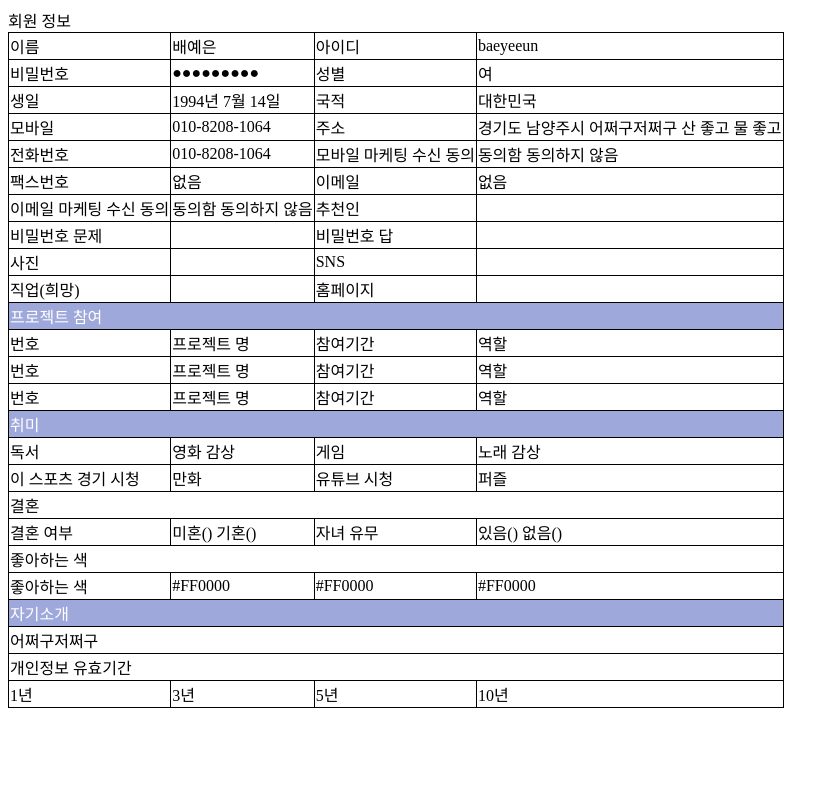
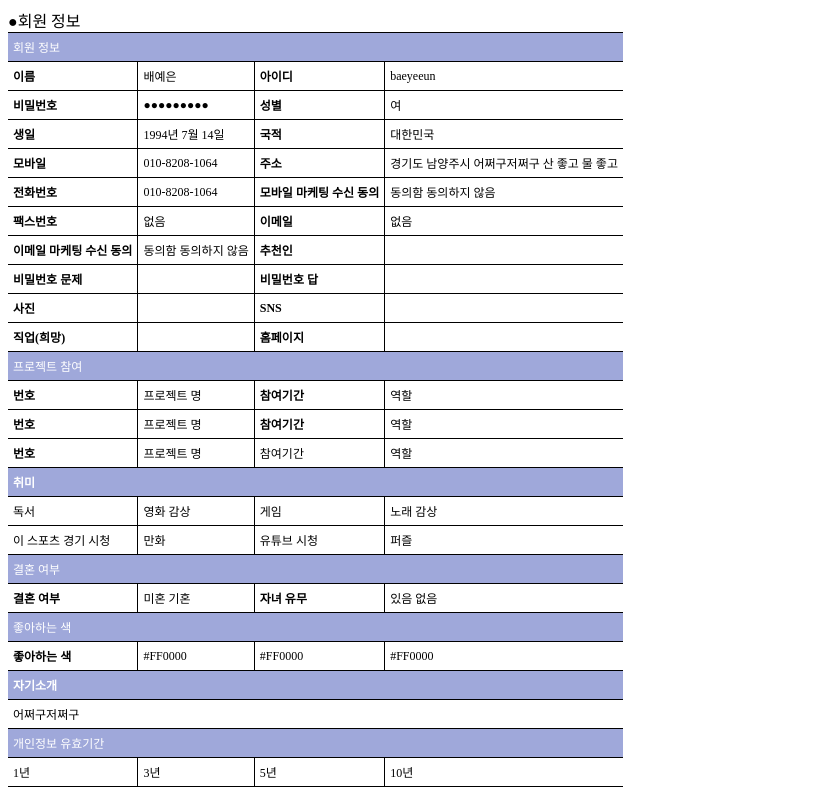
Before and after one commit to baeyeeun/prj_aspeaz, a plain HTML site: page public/apple/member/memberView.html in a window 1280 px wide. Shown: the whole page, without its empty margins (0-839 px from the left). Drawn offline with Linux system fonts and the light colour scheme.

Commit message:
ㄴㄹㄴㅇㄹ

```diff
--- a/public/apple/member/memberView.html
+++ b/public/apple/member/memberView.html
@@ -9,100 +9,115 @@
 <title>배예은</title>
 
 <style>
-	table, th,td{
+	table{
+		border : 1px solid black;
+		border-collapse:collapse;
+		border-right : hidden!important;
+		border-left : hidden!important;
+		/*원하는 방향으로만 하고 싶다면 right, left 지정*/
+		}
+	tr, td{
 		border : 1px solid black;
 		border-collapse:collapse;
 
-		}
+		padding:5px;
+
+		font-size:12px;
+		/* border-right : hidden!important;
+		 선 숨기기 */
+	}
 </style>
 
 </head>
 
 <body>
-<table border="1">회원 정보
+<table border="1">●회원 정보
     <tr>
-        <td >이름</td>
+    	<td colspan="4" bgcolor="#9FA8DA"><font color="#FFFFFF">회원 정보</font></td>
+    </tr>
+    <tr>
+        <td><b>이름</b></td>
         <td>배예은</td>
-        <td>아이디</td>
+        <td><b>아이디</b></td>
         <td>baeyeeun</td>
     </tr>
     <tr>
-        <td>비밀번호</td>
+        <td><b>비밀번호</b></td>
         <td>●●●●●●●●●</td>
-        <td>성별</td>
+        <td><b>성별</b></td>
         <td>여</td>
     </tr>
     <tr>
-        <td>생일</td>
+        <td><b>생일</b></td>
         <td>1994년 7월 14일</td>
-        <td>국적</td>
+        <td><b>국적</b></td>
         <td>대한민국</td>
     </tr>
     <tr>
-        <td>모바일</td>
+        <td><b>모바일</b></td>
         <td>010-8208-1064</td>
-        <td>주소</td>
+        <td><b>주소</b></td>
         <td>경기도 남양주시 어쩌구저쩌구 산 좋고 물 좋고</td>
     </tr>
     <tr>
-        <td>전화번호</td>
+        <td><b>전화번호</b></td>
         <td>010-8208-1064</td>
-        <td>모바일 마케팅 수신 동의</td>
+        <td><b>모바일 마케팅 수신 동의</b></td>
         <td>동의함  동의하지 않음</td>
     </tr>
     <tr>
-        <td>팩스번호</td>
+        <td><b>팩스번호</b></td>
         <td>없음</td>
-        <td>이메일</td>
+        <td><b>이메일</b></td>
         <td>없음</td>
     </tr>
     <tr>
-        <td>이메일 마케팅 수신 동의</td>
+        <td><b>이메일 마케팅 수신 동의</b></td>
         <td>동의함  동의하지 않음</td>
-        <td>추천인</td>
+        <td><b>추천인</b></td>
         <td></td>
     </tr>
     <tr>
-        <td>비밀번호 문제</td>
+        <td><b>비밀번호 문제</b></td>
         <td></td>
-        <td>비밀번호 답</td>
+        <td><b>비밀번호 답</b></td>
         <td></td>
     </tr>
     <tr>
-        <td>사진</td>
+        <td><b>사진</b></td>
         <td></td>
-        <td>SNS</td>
+        <td><b>SNS</b></td>
         <td></td>
     </tr>
      <tr>
-        <td>직업(희망)</td>
+        <td><b>직업(희망)</b></td>
         <td></td>
-        <td>홈페이지</td>
+        <td><b>홈페이지</b></td>
         <td></td>
     </tr>
 	<tr>
 	<td colspan="4" bgcolor="#9FA8DA"><font color="#FFFFFF">프로젝트 참여</font></td>
 	</tr>
 	<tr>
-		<td>번호</td>
+		<td><b>번호</b></td>
 		<td>프로젝트 명</td>
-		<td>참여기간</td>
+		<td><b>참여기간</b></td>
 		<td>역할</td>
 	</tr>
 	<tr>
-		<td>번호</td>
+		<td><b>번호</b></td>
 		<td>프로젝트 명</td>
-		<td>참여기간</td>
+		<td><b>참여기간</b></td>
 		<td>역할</td>
 	</tr>
 	<tr>
-		<td>번호</td>
+		<td><b>번호</b></td>
 		<td>프로젝트 명</td>
 		<td>참여기간</td>
 		<td>역할</td>
 	</tr>
 
-	<td colspan="4" bgcolor="#9FA8DA"><font color="#FFFFFF">취미</font></td>
+	<td colspan="4" bgcolor="#9FA8DA"><font color="#FFFFFF"><b>취미</b></font></td>
 	<tr>
 		<td>독서</td>
 		<td>영화 감상</td>
@@ -116,30 +131,30 @@
 		<td>퍼즐</td>
 	</tr>
 
-	<td colspan="4">결혼</td>
+	<td colspan="4" bgcolor="#9FA8DA"><font color="#FFFFFF">결혼 여부</font></td>
 
 	<tr>
-		<td>결혼 여부</td>
-		<td>미혼() 기혼()</td>
-		<td>자녀 유무</td>
-		<td>있음() 없음()</td>
+		<td><b>결혼 여부</b></td>
+		<td>미혼 기혼</td>
+		<td><b>자녀 유무</b></td>
+		<td>있음 없음</td>
 	</tr>
 
-	<td colspan="4">좋아하는 색</td>
+	<td colspan="4" bgcolor="#9FA8DA"><font color="#FFFFFF">좋아하는 색</font></td>
 
 	<tr>
-		<td>좋아하는 색</td>
+		<td><b>좋아하는 색</b></td>
 		<td>#FF0000</td>
 		<td>#FF0000</td>
 		<td>#FF0000</td>
 	</tr>
 
-	<td colspan="4" bgcolor="#9FA8DA"><font color="#FFFFFF">자기소개</font></td>
+	<td colspan="4" bgcolor="#9FA8DA"><font color="#FFFFFF"><b>자기소개</b></font></td>
 	<tr>
 		<td colspan="4">어쩌구저쩌구</td>
 	</tr>
 
-	<td colspan="4">개인정보 유효기간</td>
+	<td colspan="4" bgcolor="#9FA8DA"><font color="#FFFFFF">개인정보 유효기간</font></td>
 
 	<tr>
 		<td>1년</td>
```
